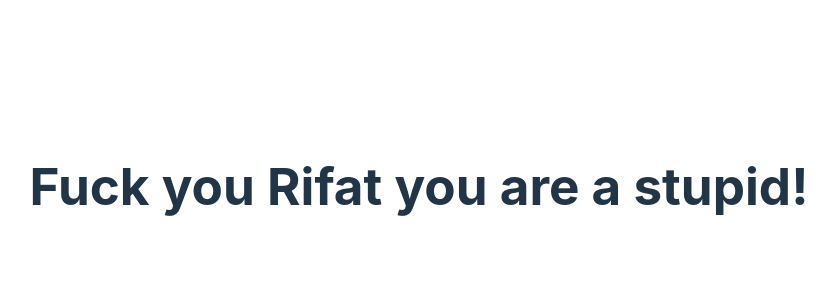
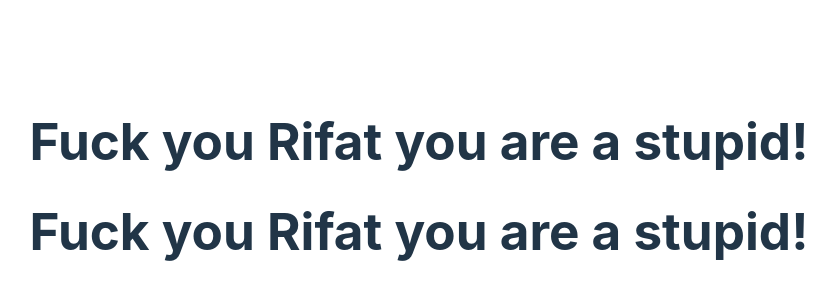
Before and after one commit to MAHRifat/Delta-web-development-course, a React (Vite) app in the folder React/basic-react-app/: page / in a window 1280 px wide. Shown: the part 214-514 px from the top of the page, without its empty margins (221-1057 px from the left). Built offline with nearby package versions, Linux system fonts and the light colour scheme.

Commit message:
react fragment for not grp the component

```diff
--- a/React/basic-react-app/src/App.jsx
+++ b/React/basic-react-app/src/App.jsx
@@ -6,7 +6,11 @@ function Title(){
 
 function App() {
   return (
-    <Title/>
+   <>
+     <Title/>
+     <Title/>
+   </>
+
   )
 }
 
```
Also changed, not shown: 1 other file (tests, documents, lock files or other folders).
